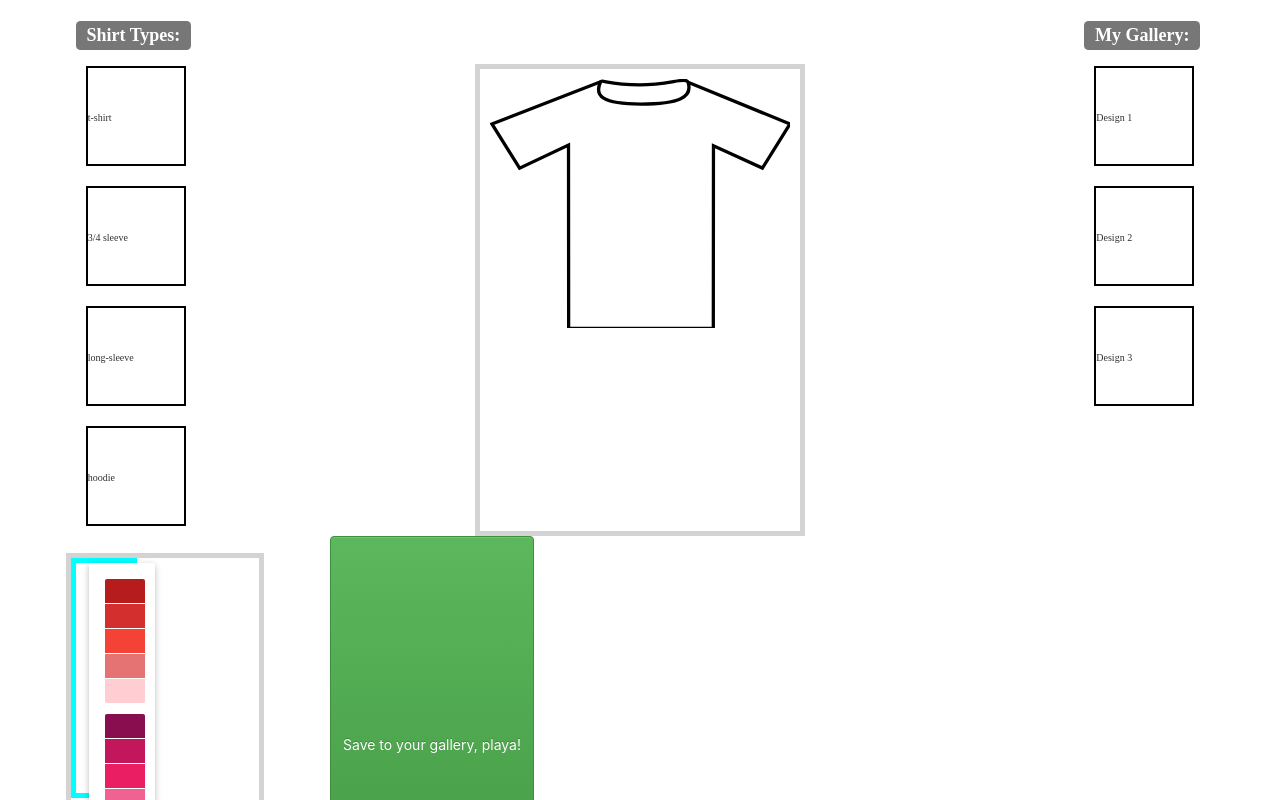
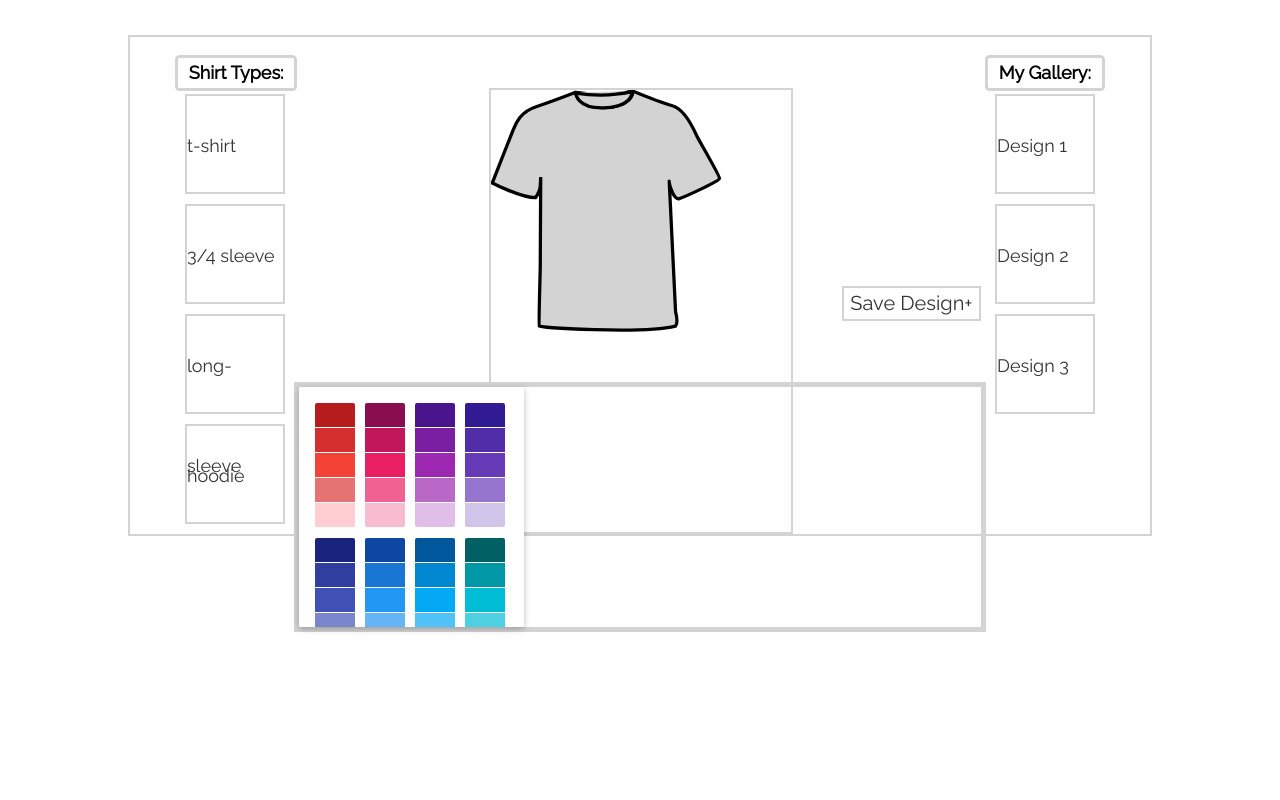
Before and after one commit to jshin1/Outfit-Lab, a React (Create React App) app: page / in a window 1280 px wide. Shown: the top 800 px of the page. Built offline with nearby package versions, Linux system fonts and the light colour scheme.

Commit message:
added styling

```diff
--- a/public/index.html
+++ b/public/index.html
@@ -3,6 +3,8 @@
   <head>
     <meta charset="utf-8" />
     <link rel="shortcut icon" href="%PUBLIC_URL%/favicon.ico" />
+    <link href="https://fonts.googleapis.com/css?family=Dosis|Josefin+Sans|Poppins|Raleway" rel="stylesheet">
+
 
 
     <meta
--- a/src/App.css
+++ b/src/App.css
@@ -1,28 +1,43 @@
+.label {
+  background-color: transparent;
+  border: 3px solid lightgrey;
+  font-family: 'Raleway', sans-serif;
+  color: black;
+}
 
 .wrapper-1 {
   display: flex;
-  font-size: 5em;
-  font-family: nevis;
+  margin-left: 10%;
+  margin-right: 10%;
+  margin-top: 2.75%;
+  border:2px solid lightgrey;
+  font-size: 20px;
+  font-family: 'Raleway', sans-serif;
   flex-direction: row;
   justify-content: space-around;
 }
 
-.wrapper-2 {
-  display: flex;
-  /* display: flex;
-  justify-content: center; */
+.shirtTitle {
+  font-size: 40px;
 }
 
-.shirtTitle {
-  font-size: 20px;
-}
-
+/* individual saved shirts in shirt-gallery */
 .shirt {
   height: 100px;
   width: 100px;
-  font-size: 10px;
+  font-size: 18px;
   background: none;
-  border:2px solid black;
+  border:2px solid lightgrey;
+  margin: 10px;
+  line-height: 100px;
+}
+
+.shirt-type{
+  height: 100px;
+  width: 100px;
+  font-size: 18px;
+  background: none;
+  border:2px solid lightgrey;
   margin: 10px;
   line-height: 100px;
 }
@@ -32,42 +47,36 @@
   text-align: center;
   margin-left: 10%;
   margin-right: 10%;
+  border: 2px solid lightgrey;
+}
+
+.editor-container {
+  position: relative;;
+  height: auto;
+  margin-top: -12%;
+  margin-left: 23%;
+  margin-right: 23%;
   border: 5px solid lightgrey;
 }
 
-.editor-container {
-  height: 50vh;
-  margin-top: 5%;
-  margin-left: 20%;
-  margin-right: 20%;
-  border: 5px solid lightgrey;
-}
-
-.shirt-1 {
+.shirt-base {
   margin: auto;
   width: 100%;
-  padding: 10px;
-
-
-  /* fill:none; */
+  padding: 0px;
   stroke:#000;
-  stroke-miterlimit:10;
   stroke-width:5px;
 }
 
-.color-picker {
-  padding-left: 7%;
-  max-width: 35%;
-  border: 5px solid cyan;
+.save-button {
+  background-color: transparent;
+  border: 2px solid lightgrey;
+  font-family: 'Raleway', sans-serif;
+  float: right;
+  margin-top: -50%;
+  font-size: 20px;
 }
 
-.shirt-type-container {
-  display: flex;
-  flex-direction: column;
-  justify-content: flex-start;
+/* color-picker swatch pallete within editor-container */
+.color-picker {
+  max-width: 33%;
 }
-.gallery-container {
-  display: flex;
-  flex-direction: column;
-  justify-content: flex-end;
-}
--- a/src/components/Canvas.js
+++ b/src/components/Canvas.js
@@ -10,8 +10,12 @@ class Canvas extends Component {
       <div class="canvas-container">
       {
         <div>
-        <svg class="shirt-1" fill={this.props.shirtColor} xmlns="http://www.w3.org/2000/svg" viewBox="0 0 458.13 380.91"><defs>></defs>
-        <polyline class="cls-1" points="302.41 5.1 458.14 68.7 415.97 136.09 341.25 101.9 341.02 380.91 184.11 380.91 277.01 380.91 120.1 380.91 119.88 100.88 45.15 136.09 2.98 68.7 169.03 4.32"/><path class="cls-1" d="M302.41,5.1c7.63,22.52-13.25,33.18-72.3,33.18S158.72,25.76,169,4.32c1.78-3.69,12.9,4.55,59.56,4.55S299.45-3.63,302.41,5.1Z"/></svg>
+
+        <svg class="shirt-base" fill={this.props.shirtColor} xmlns="http://www.w3.org/2000/svg" viewBox="0 0 458.13 380.91"><defs>></defs>
+        <path class="cls-1" d="M129.26,3.53s-36.6,14.29-60.34,22S38.2,49.93,34,60.41,1.89,142.1,1.89,142.1s44,22.34,66,22.34c6.63-9.07,7.33-17.45,7.33-17.45l.7-14s-.7,123.59-.7,136.16-2.8,89.37-1.4,91.46,155,12.57,208.07,0c4.19-5.58,0-21.64,0-21.64L276.3,224.49s-4.19-88.67-4.19-85.18,6.28,29.32,15.36,26.53,60.74-26.53,61.44-30.72S318.19,78.56,314,69.48,296.55,29.69,277,24.1,216.17,1.59,216.17,1.59,180.23,11.91,129.26,3.53Z"/>
+        <path class="cls-1" d="M129.26,3.53S131.7,27.91,172.68,27,218.26,5.44,216.17,1.59"/>
+        <path class="cls-1" d="M171.23,27.42c41-.9,45.57-21.56,43.49-25.41,0,0-34.36,11-85.33,2.64C129.39,4.65,130.25,28.33,171.23,27.42Z"/>
+        </svg>
         </div>
       }
       </div>
--- a/src/containers/EditorContainer.js
+++ b/src/containers/EditorContainer.js
@@ -13,6 +13,7 @@ class EditorContainer extends Component {
         shirtColor={this.props.shirtColor}
         changeColor={this.props.changeColor}
        />
+       <button className="save-button">Save Design+</button>
       </div>
     </div>
     );
--- a/src/containers/MainContainer.js
+++ b/src/containers/MainContainer.js
@@ -3,13 +3,12 @@ import Canvas from '../components/Canvas'
 import ShirtTypeContainer from './ShirtTypeContainer'
 import EditorContainer from './EditorContainer'
 import GalleryContainer from './GalleryContainer'
-import { Button } from 'react-bootstrap';
 
 
 class MainContainer extends Component {
 
   state= {
-    shirtColor: 'none'
+    shirtColor: 'lightgrey'
   }
 
   changeColor = (color) => {
@@ -26,11 +25,8 @@ class MainContainer extends Component {
           <ShirtTypeContainer />
           <Canvas shirtColor={this.state.shirtColor}/>
           <GalleryContainer />
-        </div>
-        <div className="wrapper-2">
+          </div>
           <EditorContainer changeColor={this.changeColor} />
-          <Button bsStyle="success">Save to your gallery, playa!</Button>
-        </div>
       </div>
     );
   }
--- a/src/containers/ShirtTypeContainer.js
+++ b/src/containers/ShirtTypeContainer.js
@@ -1,5 +1,4 @@
 import React, { Component } from 'react';
-import { Label } from 'react-bootstrap';
 import '../App.css';
 
 
@@ -8,15 +7,13 @@ class ShirtTypeContainer extends Component {
   render() {
     return (
       <div>
-        <div className="shirt-type-container">
           <h3>
-            <Label>Shirt Types:</Label>
+            <label className="label">Shirt Types:</label>
           </h3>
-          <div className="shirt">t-shirt</div>
-          <div className="shirt">3/4 sleeve</div>
-          <div className="shirt">long-sleeve</div>
-          <div className="shirt">hoodie</div>
-        </div>
+          <div className="shirt-type">t-shirt</div>
+          <div className="shirt-type">3/4 sleeve</div>
+          <div className="shirt-type">long-sleeve</div>
+          <div className="shirt-type">hoodie</div>
       </div>
     );
   }
```
